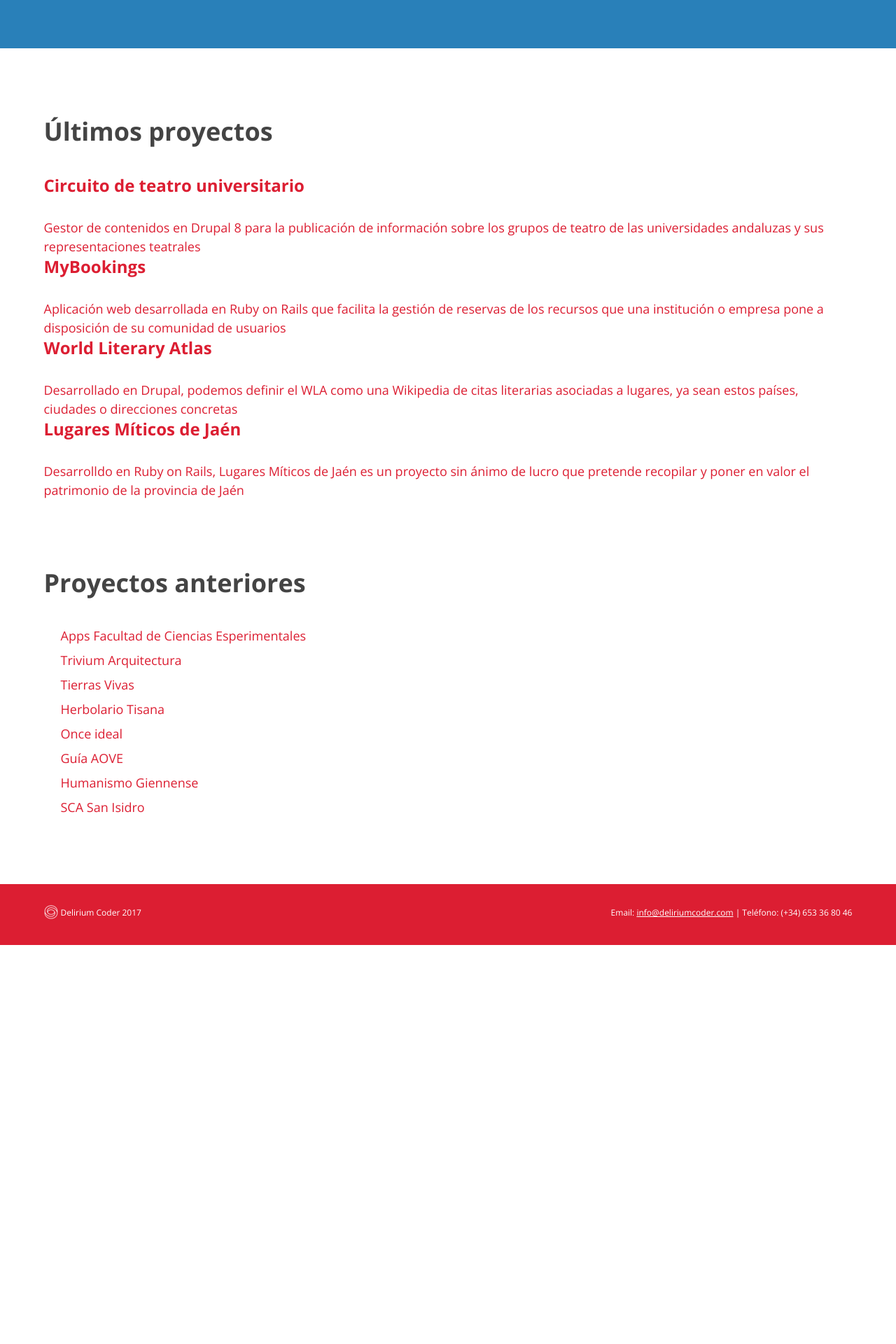
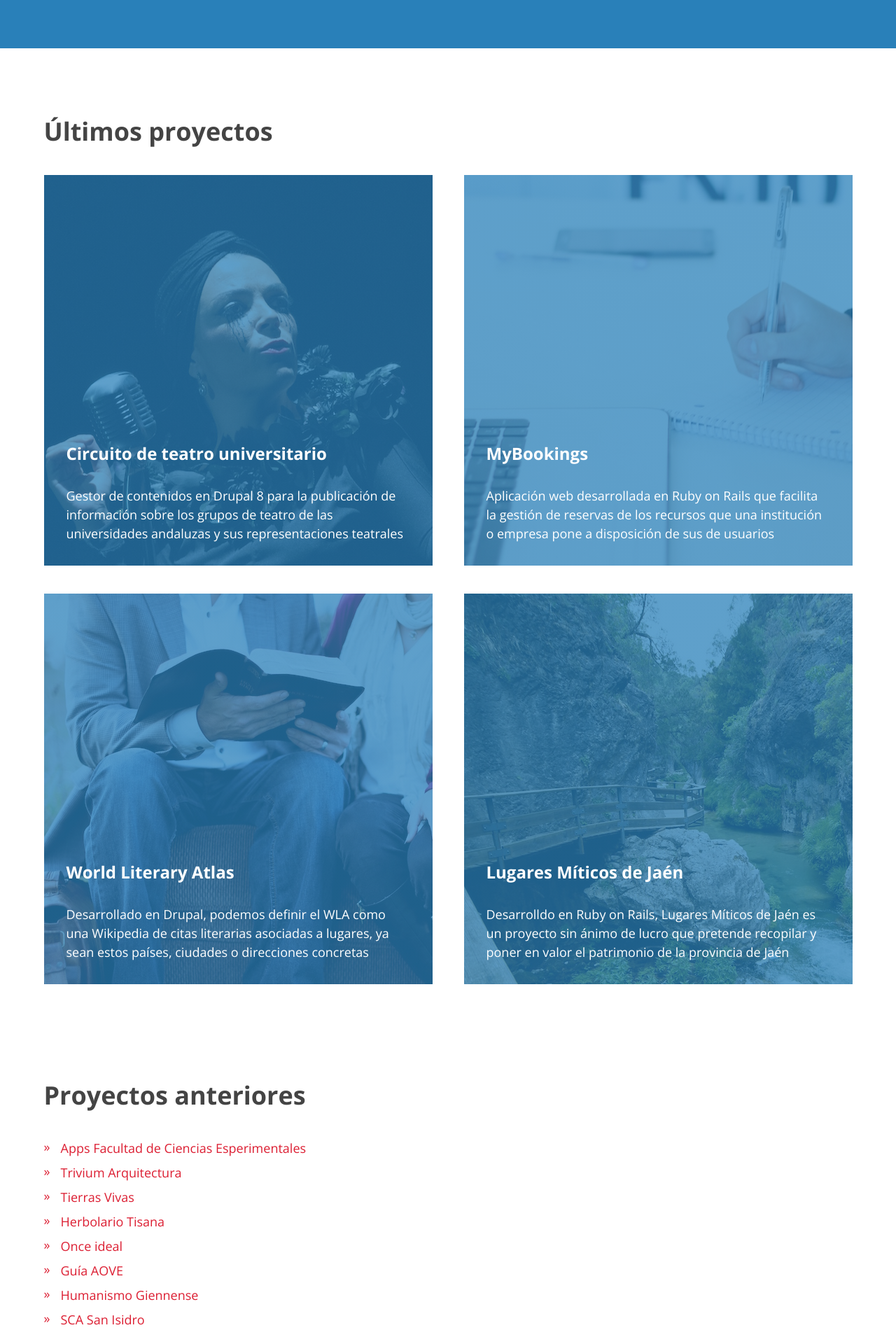
Before and after one commit to dlcoder/deliriumcoder-website, a Jekyll site: the page built from projects.html, in a window 1280 px wide. Shown: the part 786-2706 px from the top of the page at 70% size. Built offline with Jekyll 4.4.1, drawn with Linux system fonts in a browser that asks for light colours; nearby versions of some CDN libraries; before the commit the page ends 2136 px from its top, so only the background shows below that.

Commit message:
Adds styles for proyectos page.

```diff
--- a/_sass/main.scss
+++ b/_sass/main.scss
@@ -10,3 +10,4 @@
 @import "footer";
 @import "home";
 @import "services";
+@import "projects";
--- a/projects.html
+++ b/projects.html
@@ -7,43 +7,51 @@
   title: Proyectos
 ---
 
-<section class="section-content">
+<section class="section-highlighted-projects">
   <div class="wrapper">
-    <div class="section-content__projects-highlighted">
     <h2>Últimos proyectos</h2>
+    <div class="section__inner">
       <div class="highlight-project highlight-project_teatro">
         <a href="/proyectos/circuito-de-teatro-universitario">
+          <div class="highlight-project__content">
             <h3>Circuito de teatro universitario</h3>
             <p>Gestor de contenidos en Drupal 8 para la publicación de información sobre los grupos de teatro de las universidades andaluzas y sus representaciones teatrales</p>
+          </div>
         </a>
       </div>
       <div class="highlight-project highlight-project_mybookings">
         <a href="/proyectos/mybookings">
+          <div class="highlight-project__content">
             <h3>MyBookings</h3>
-          <p>Aplicación web desarrollada en Ruby on Rails que facilita la gestión de reservas de los recursos que una institución o empresa pone a disposición de su comunidad de usuarios</p>
+            <p>Aplicación web desarrollada en Ruby on Rails que facilita la gestión de reservas de los recursos que una institución o empresa pone a disposición de sus de usuarios</p>
+          </div>
         </a>
       </div>
       <div class="highlight-project highlight-project_wla">
         <a href="/proyectos/world-literary-atlas">
+          <div class="highlight-project__content">
             <h3>World Literary Atlas</h3>
             <p>Desarrollado en Drupal, podemos definir el WLA como una Wikipedia de citas literarias asociadas a lugares, ya sean estos países, ciudades o direcciones concretas</p>
+          </div>
         </a>
       </div>
       <div class="highlight-project highlight-project_lmj">
         <a href="/proyectos/lugares-miticos-de-jaen">
+          <div class="highlight-project__content">
             <h3>Lugares Míticos de Jaén</h3>
             <p>Desarrolldo en Ruby on Rails, Lugares Míticos de Jaén es un proyecto sin ánimo de lucro que pretende recopilar y poner en valor el patrimonio de la provincia de Jaén</p>
+          </div>
         </a>
       </div>
     </div>
   </div>
 </section>
 
-<section class="section-content">
+<section class="section-other-projects">
   <div class="wrapper">
     <div class="section-content__projects-others">
       <h2>Proyectos anteriores</h2>
-      <ul>
+      <ul  class="quotes">
         <li><a href="/proyectos/apps-facultad-ciencias-experimentales">Apps Facultad de Ciencias Esperimentales</a></li>
         <li><a href="/proyectos/trivium-arquitectura">Trivium Arquitectura</a></li>
         <li><a href="/proyectos/tierras-vivas">Tierras Vivas</a></li>
```
Also changed, not shown: _sass/_projects.scss (added, +67 -0 lines), css/main.css, images/project-lmj.jpg (added), images/project-mybookings.jpg (added), images/project-teatro-universitario.jpg (added), images/project-wla.jpg (added). Lines whose indentation alone changed are shown as unchanged.
